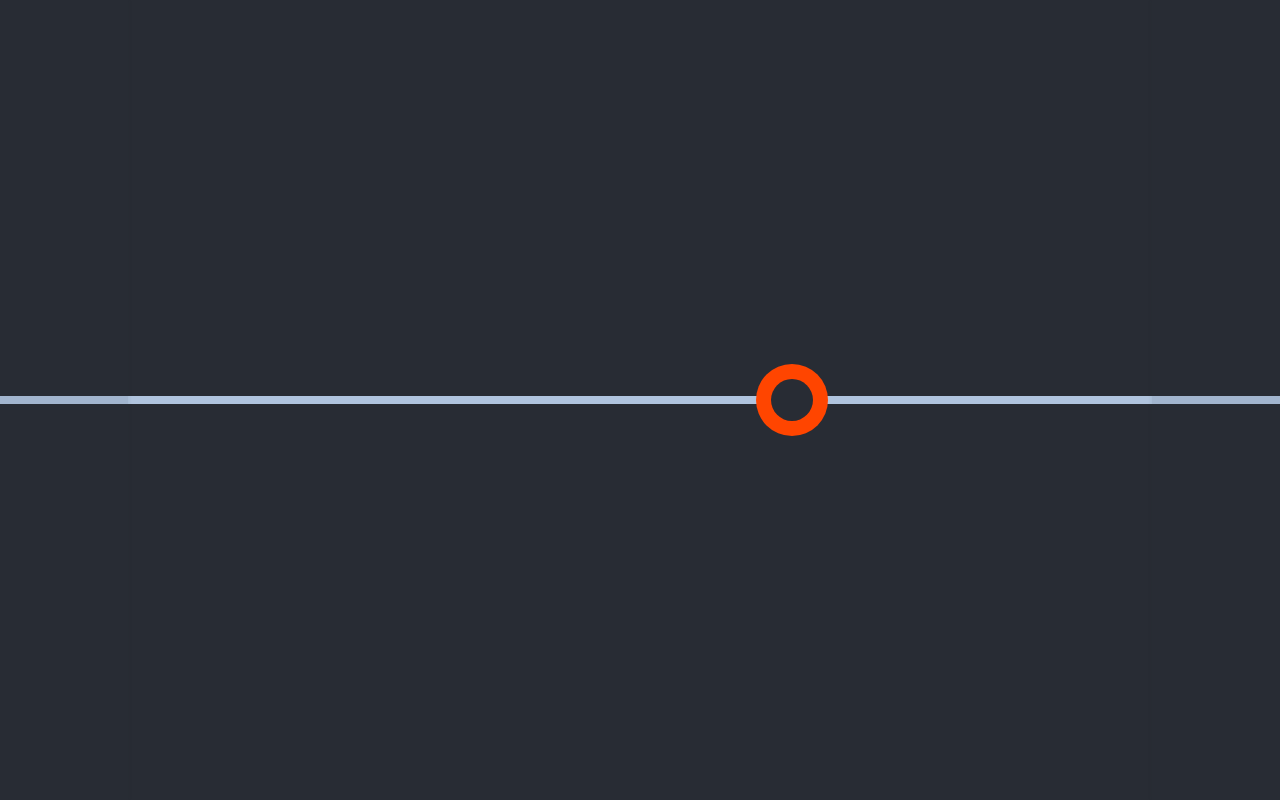
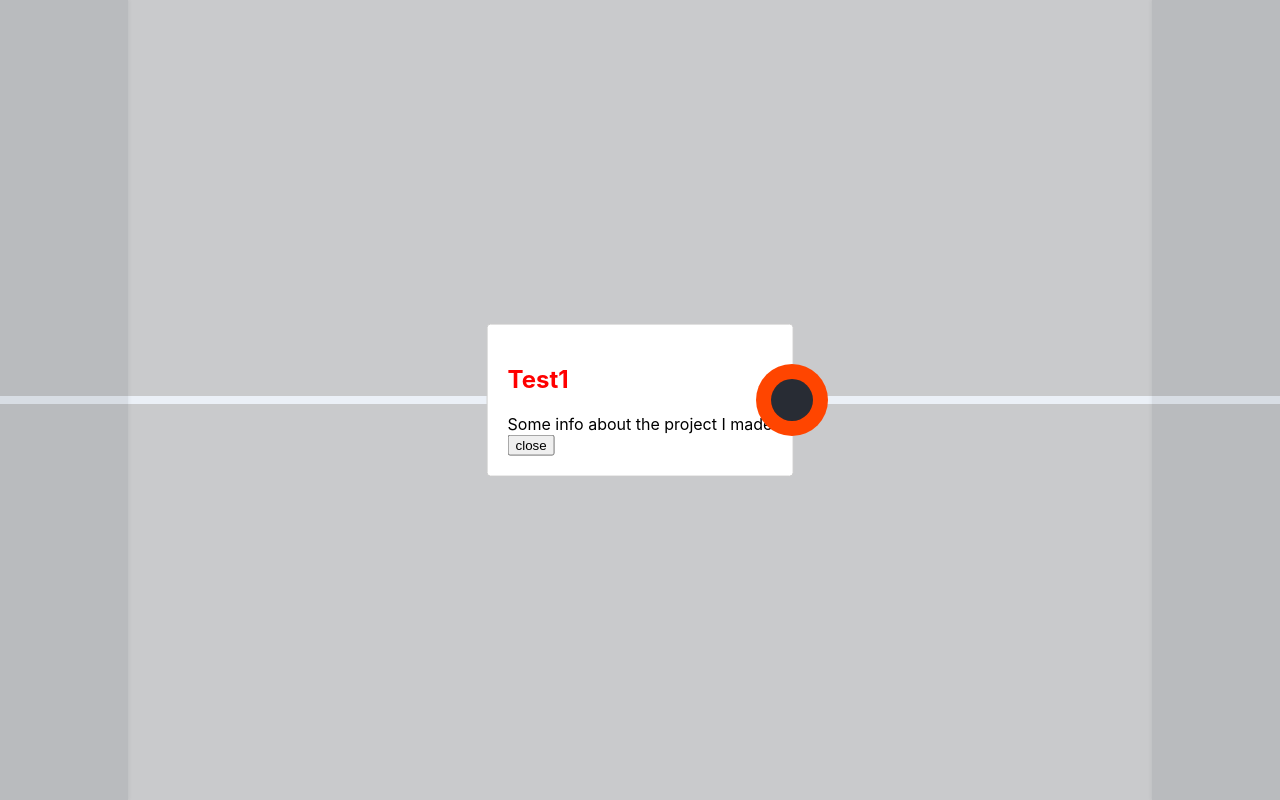
Before and after one commit to Development-Person/portfolio, a React (Create React App) app: page / in a window 1280 px wide. Both pictures are taken after a click on the element 792 px from the left and 400 px from the top of the page. Shown: the top 800 px of the page. Built offline with nearby package versions, Linux system fonts and the light colour scheme.

Commit message:
implemented basic modal functionality

```diff
--- a/src/components/Dot.jsx
+++ b/src/components/Dot.jsx
@@ -1,9 +1,58 @@
+import { useState, useEffect } from 'react';
+import ReactDOM from 'react-dom';
+import Modal from 'react-modal';
+
 function DotComponent(props) {
-  const onClick = () => {
-    console.log(props.info);
+  let subtitle;
+
+  const [modalIsOpen, setIsOpen] = useState(false);
+
+  const customStyles = {
+    content: {
+      top: '50%',
+      left: '50%',
+      right: 'auto',
+      bottom: 'auto',
+      marginRight: '-50%',
+      transform: 'translate(-50%, -50%)',
+    },
   };
 
-  return <div onClick={onClick} className='dot' style={props.style}></div>;
+  useEffect(() => {
+    Modal.setAppElement('body');
+  }, []);
+
+  function openModal() {
+    setIsOpen(true);
+  }
+
+  function afterOpenModal() {
+    subtitle.style.color = '#f00';
+  }
+
+  function closeModal() {
+    setIsOpen(false);
+  }
+
+  const onClick = () => {
+    openModal();
+  };
+
+  return (
+    <>
+      <div onClick={onClick} className='dot' style={props.style}></div>
+      <Modal
+        isOpen={modalIsOpen}
+        onAfterOpen={afterOpenModal}
+        onRequestClose={closeModal}
+        style={customStyles}
+        contentLabel='Project Modal'>
+        <h2 ref={(_subtitle) => (subtitle = _subtitle)}>{props.info}</h2>
+        <div>Some info about the project I made</div>
+        <button onClick={closeModal}>close</button>
+      </Modal>
+    </>
+  );
 }
 
 export default DotComponent;
```
